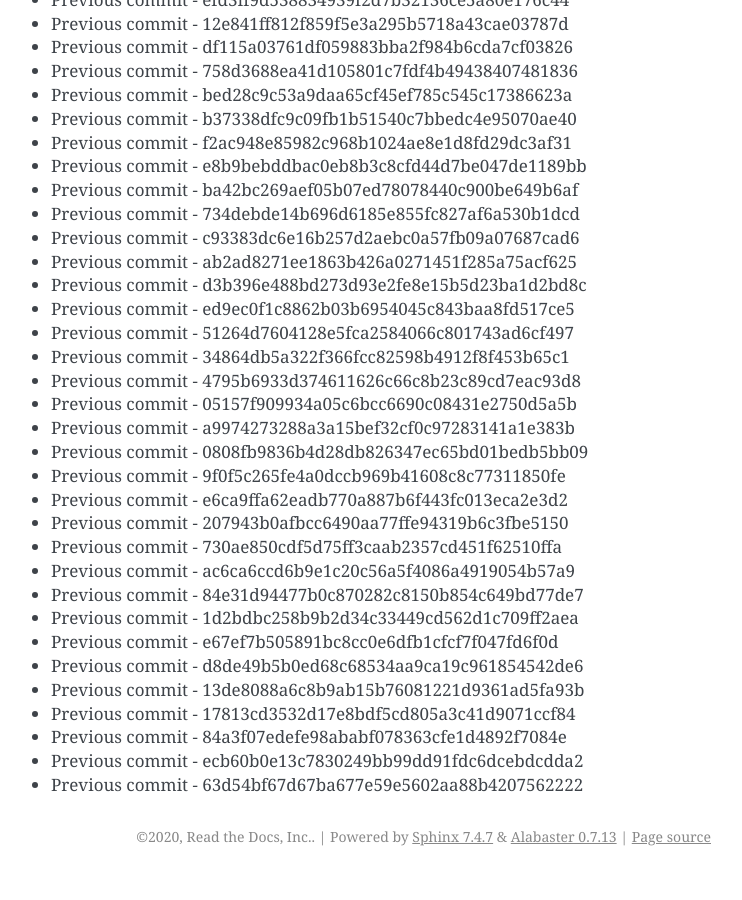
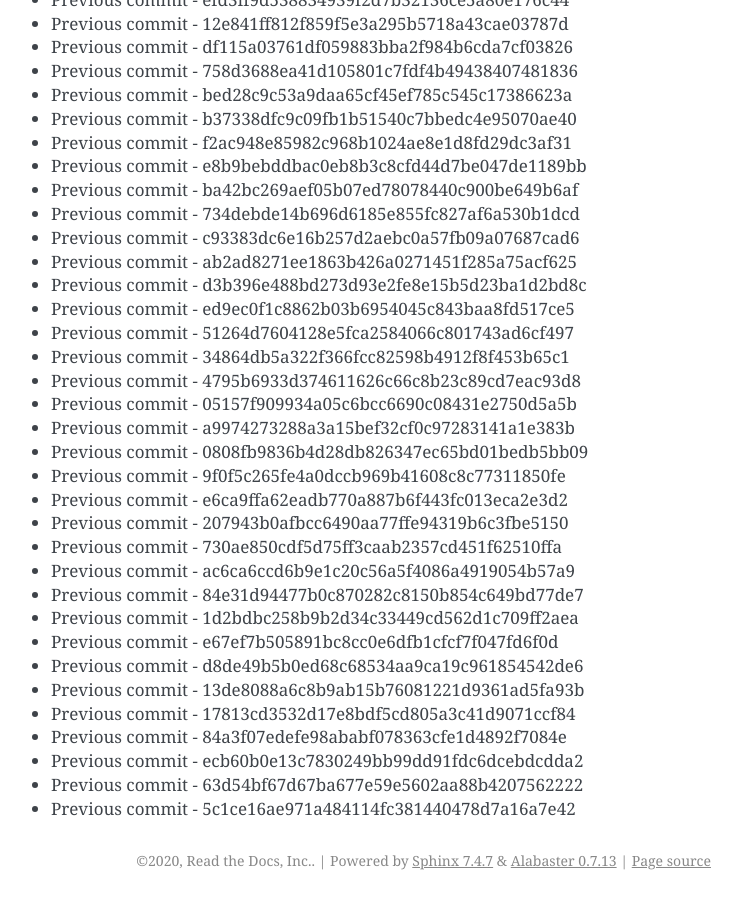
Before and after one commit to readthedocs/rtd-git-stresstest, a Sphinx documentation site: the page built from docs/updates.rst, in a window 1280 px wide and 900 px high, scrolled down 6486 px. Shown: the whole window, without its empty margins (399-1141 px from the left). Built offline with Sphinx 7.4.7, drawn with Linux system fonts in a browser that asks for light colours; before the commit the page ends 7362 px from its top, so only the background shows below that.

Commit message:
Generating commit from previous: 5c1ce16ae971a484114fc381440478d7a16a7e42

```diff
--- a/docs/updates.rst
+++ b/docs/updates.rst
@@ -304,3 +304,4 @@ It can be tested for any performance characteristics.
 * Previous commit - 84a3f07edefe98ababf078363cfe1d4892f7084e
 * Previous commit - ecb60b0e13c7830249bb99dd91fdc6dcebdcdda2
 * Previous commit - 63d54bf67d67ba677e59e5602aa88b4207562222
+* Previous commit - 5c1ce16ae971a484114fc381440478d7a16a7e42
```
